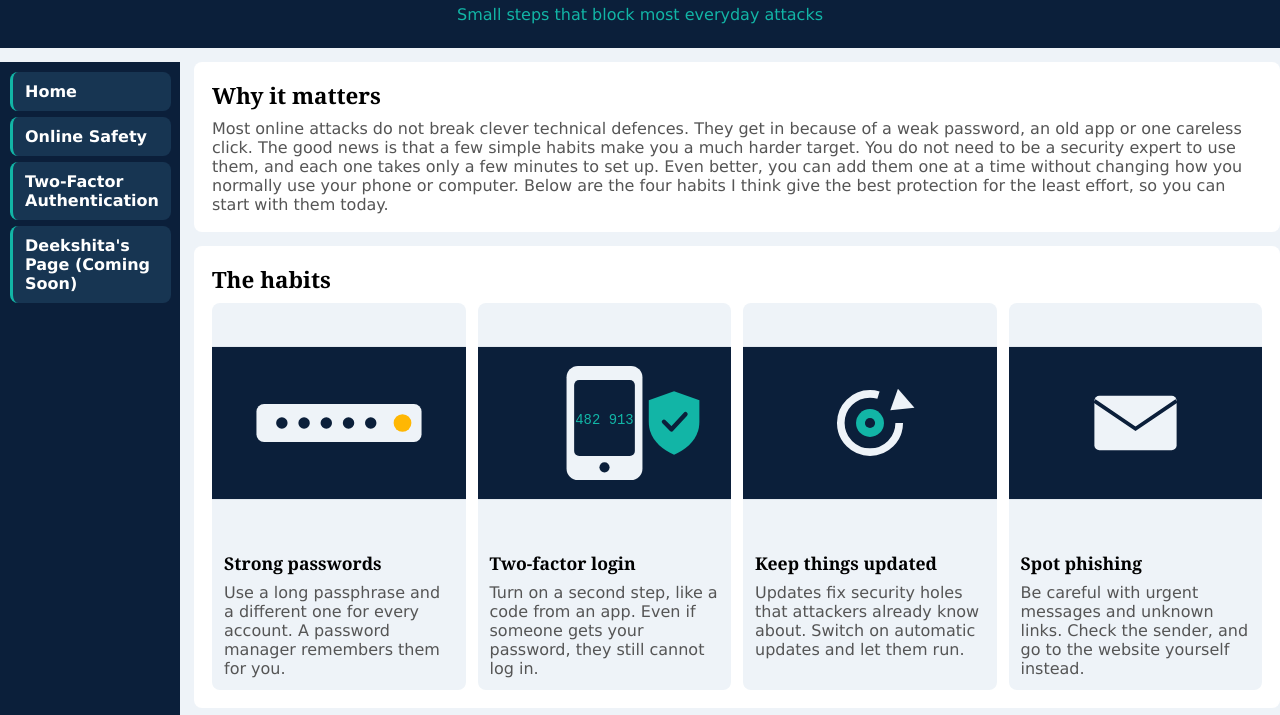
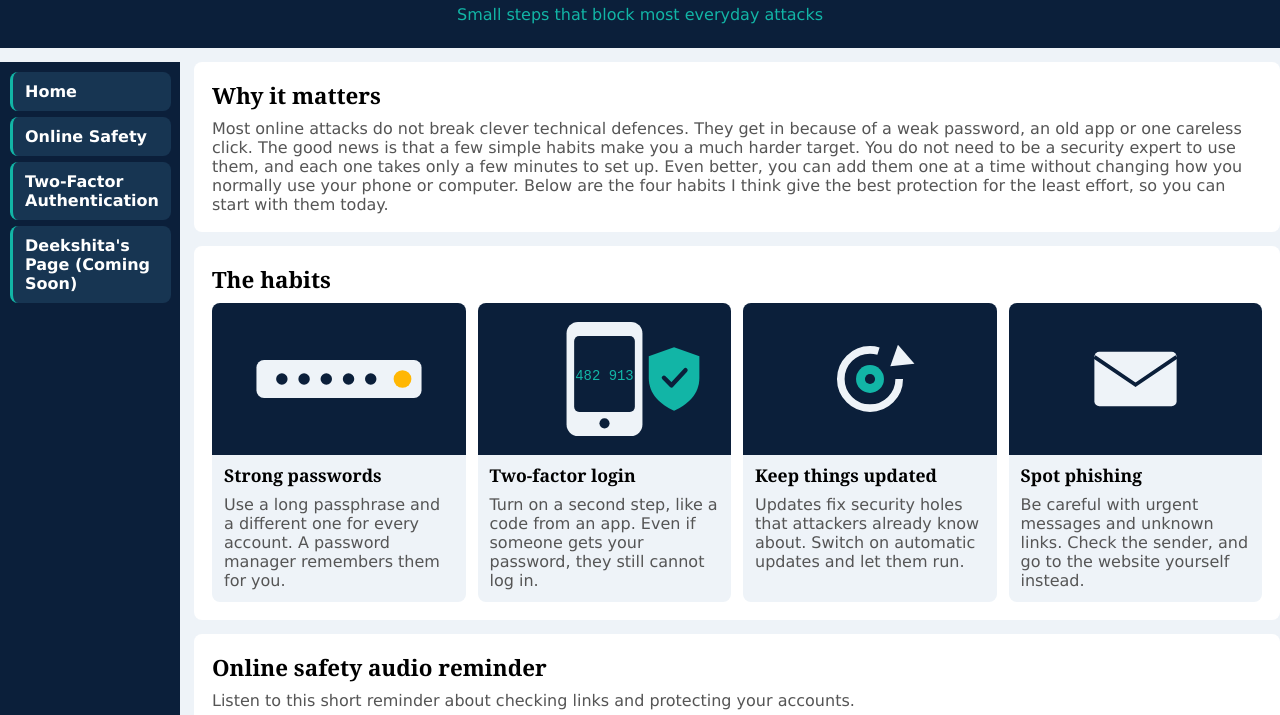
Before and after one commit to trishaagrawal31/ISTE_Assignment_2, a plain HTML site: page trisha.html in a window 1280 px wide. Shown: the part 77-792 px from the top of the page. Drawn offline with Linux system fonts and the light colour scheme.

Commit message:
image spacing fixed

```diff
--- a/assets/css/trisha.css
+++ b/assets/css/trisha.css
@@ -1,8 +1,4 @@
-/*
-  Name: Trisha Agrawal   Student ID: 753005593   Team #: 1
-
-
-*/
+/* Name: Trisha Agrawal   Student ID: 753005593   Team #: 1 */
 
 * {
   box-sizing: border-box;
@@ -123,6 +119,7 @@ h2 {
 .card-image {
   display: block;
   width: 100%;
+  height: auto;
 }
 
 .card-copy,
```
